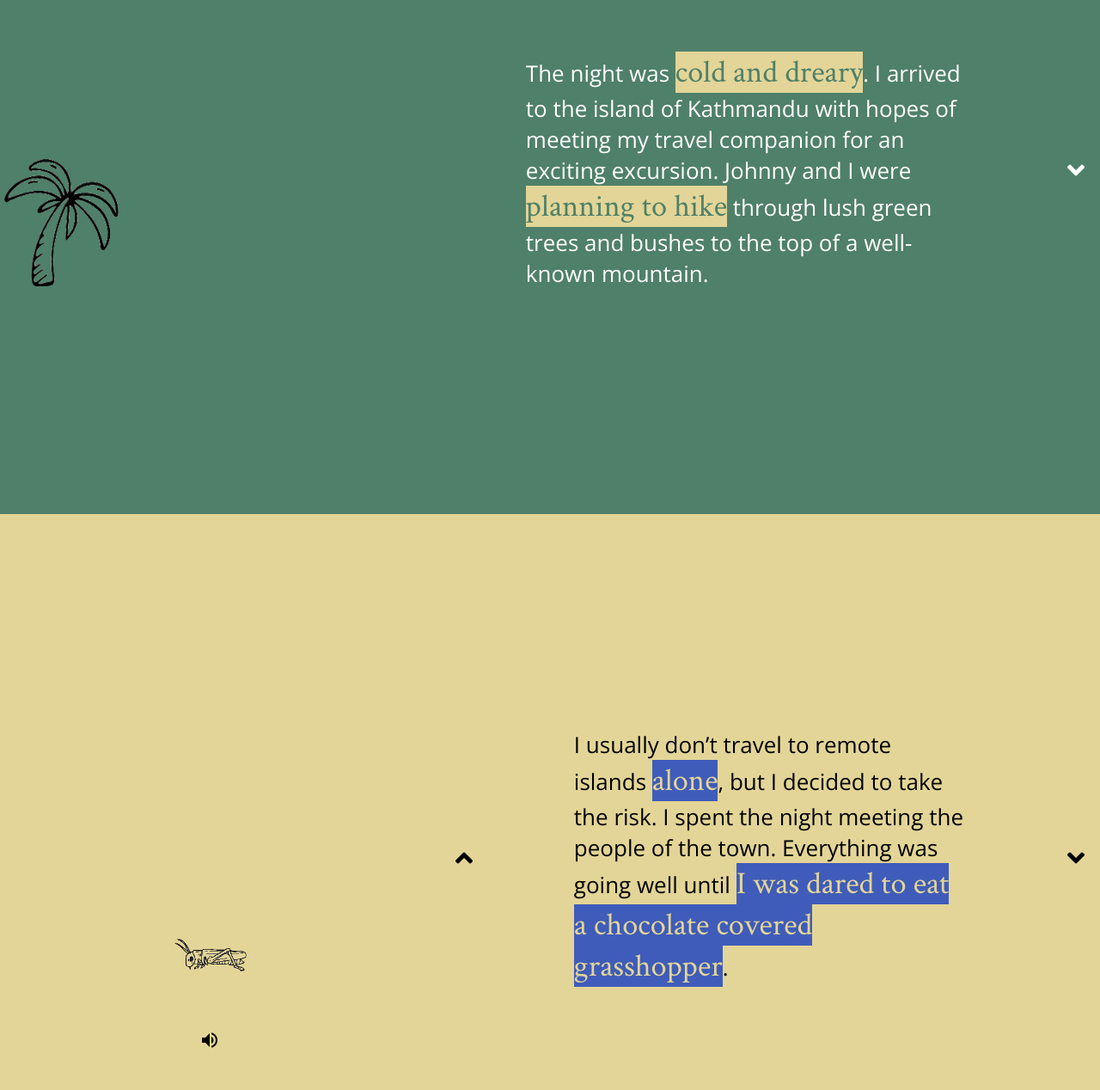
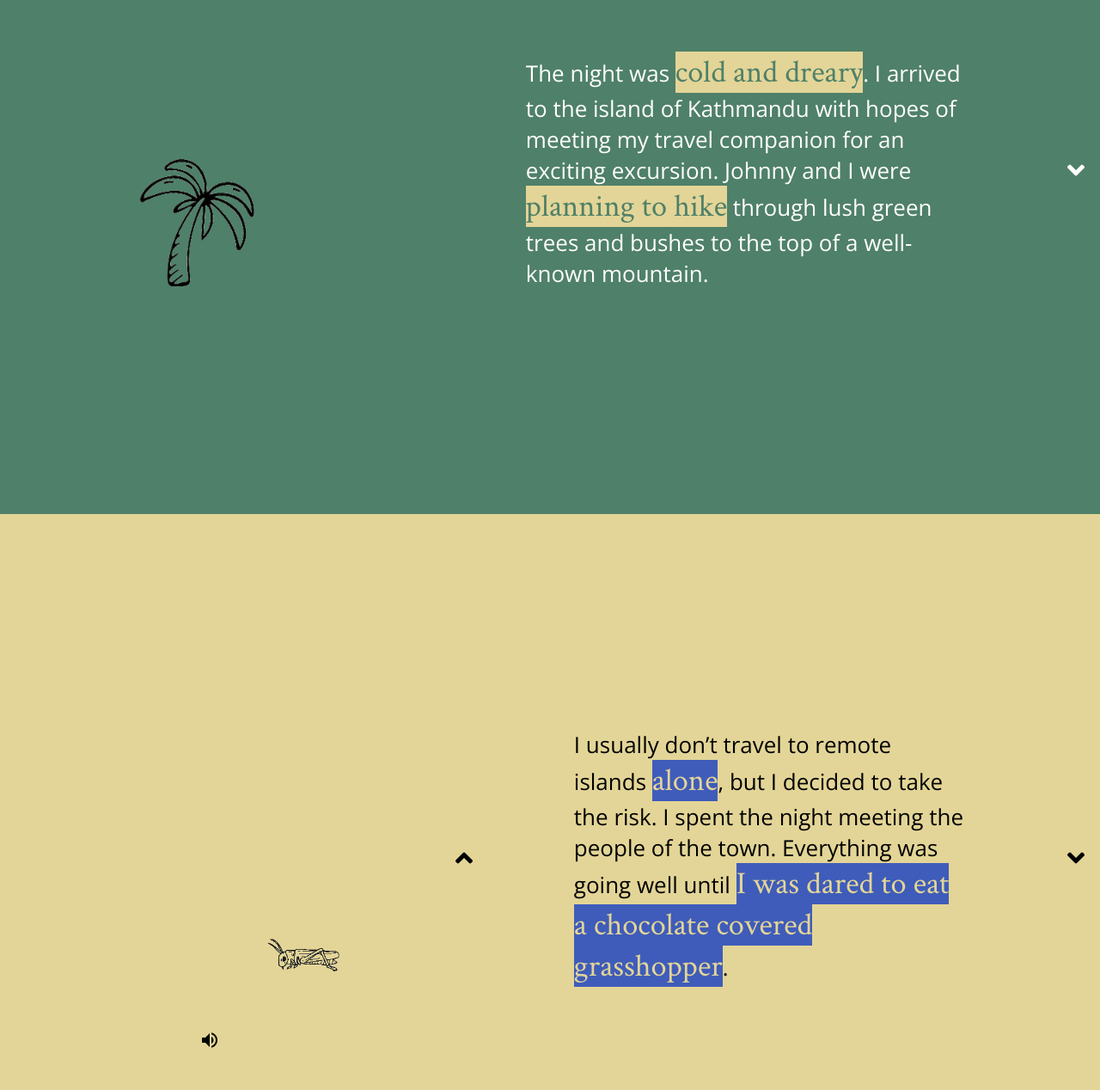
Before and after one commit to ryane1/GC-Final-Project, an Angular app: page /sad in a window 1280 px wide. Shown: the part 202-1470 px from the top of the page at 86% size. Built offline with nearby package versions, Linux system fonts and the light colour scheme.

Commit message:
switching to master

```diff
--- a/src/app/story/sadness-fear/sadness-fear.component.css
+++ b/src/app/story/sadness-fear/sadness-fear.component.css
@@ -1,5 +1,11 @@
 /* Mobile Version */
-.img-animation {
+/* .img-animation {
+  height: 270px;
+} */
+.one {
+  height: 270px;
+}
+.two {
   height: 270px;
 }
 .three {
@@ -158,4 +164,7 @@ p {
     top: 75%;
     right: 80%;
   }
+  .img-animation {
+    margin: auto;
+  }
 }
```
